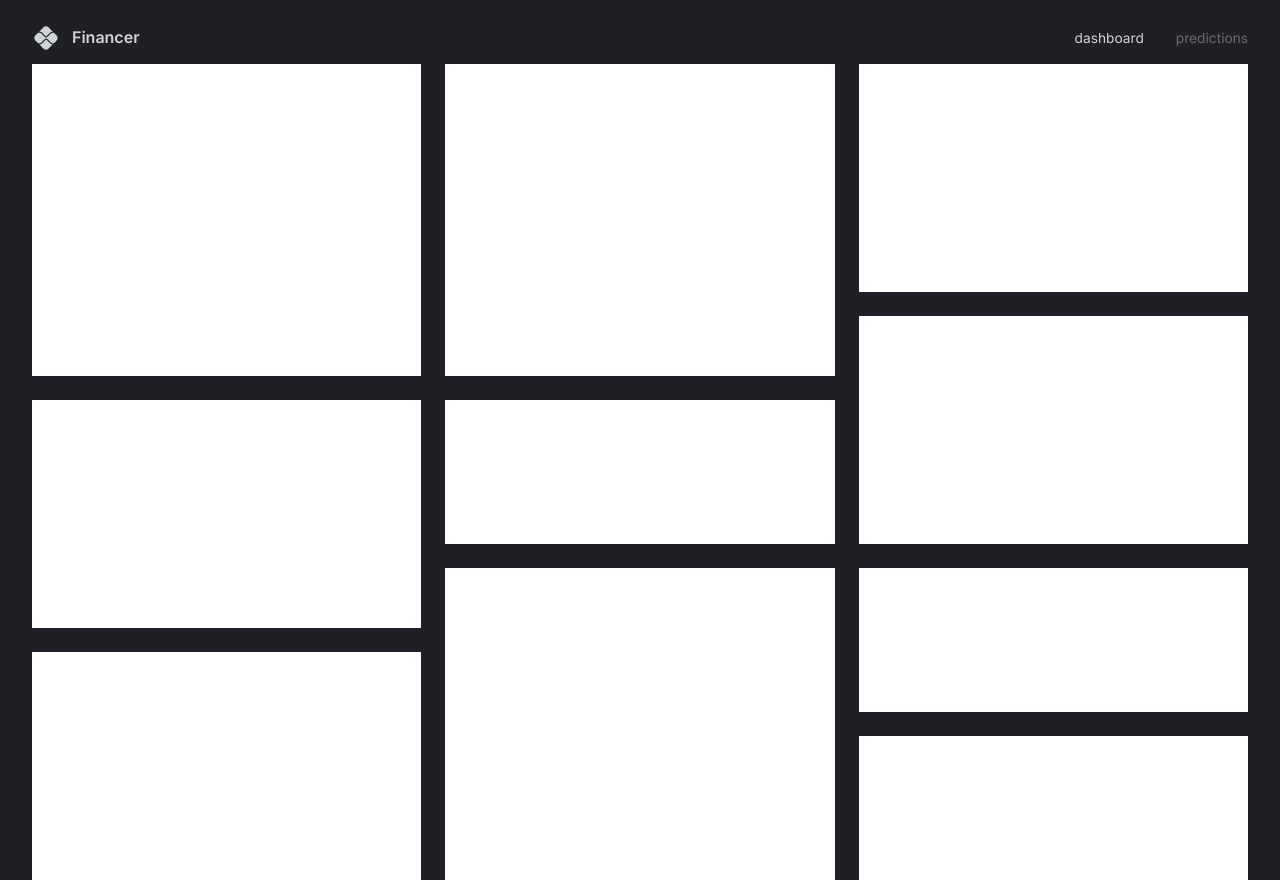
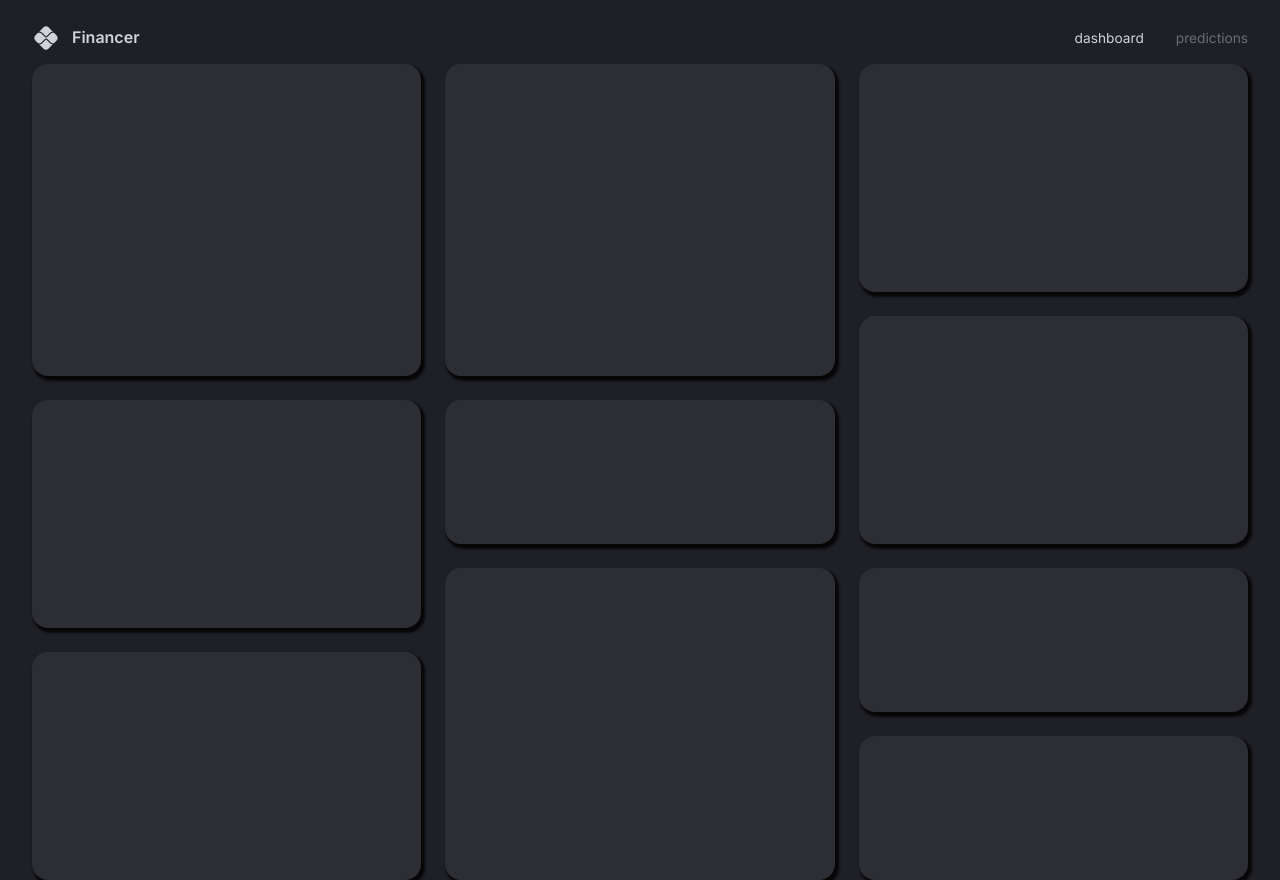
Before and after one commit to youngrokkim2017/finance_dashboard, a React (Vite) app in the folder client/: page / in a window 1280 px wide. Built offline with nearby package versions, Linux system fonts and the light colour scheme.

Commit message:
Add dashboard box components

```diff
--- /dev/null
+++ b/client/src/components/DashboardBox.tsx
@@ -0,0 +1,10 @@
+import { Box } from "@mui/material";
+import { styled } from "@mui/system";
+
+const DashboardBox = styled(Box)(({ theme }) => ({
+  backgroundColor: theme.palette.background.light,
+  borderRadius: "1rem",
+  boxShadow: "0.15rem 0.2rem 0.15rem 0.1rem rgba(0, 0, 0, .8)",
+}));
+
+export default DashboardBox;
--- /dev/null
+++ b/client/src/scenes/dashboard/Row1.tsx
@@ -0,0 +1,17 @@
+import React from 'react'
+
+import DashboardBox from '@/components/DashboardBox'
+
+type Props = object
+
+const Row1 = (props: Props) => {
+  return (
+    <>
+      <DashboardBox gridArea="a"></DashboardBox>
+      <DashboardBox gridArea="b"></DashboardBox>
+      <DashboardBox gridArea="c"></DashboardBox>
+    </>
+  )
+}
+
+export default Row1
--- /dev/null
+++ b/client/src/scenes/dashboard/Row2.tsx
@@ -0,0 +1,17 @@
+import React from 'react'
+
+import DashboardBox from '@/components/DashboardBox'
+
+type Props = object
+
+const Row2 = (props: Props) => {
+  return (
+    <>
+      <DashboardBox gridArea="d"></DashboardBox>
+      <DashboardBox gridArea="e"></DashboardBox>
+      <DashboardBox gridArea="f"></DashboardBox>
+    </>
+  )
+}
+
+export default Row2
--- /dev/null
+++ b/client/src/scenes/dashboard/Row3.tsx
@@ -0,0 +1,18 @@
+import React from 'react'
+
+import DashboardBox from '@/components/DashboardBox'
+
+type Props = object
+
+const Row3 = (props: Props) => {
+  return (
+    <>
+      <DashboardBox gridArea="g"></DashboardBox>
+      <DashboardBox gridArea="h"></DashboardBox>
+      <DashboardBox gridArea="i"></DashboardBox>
+      <DashboardBox gridArea="j"></DashboardBox>
+    </>
+  )
+}
+
+export default Row3
--- a/client/src/scenes/dashboard/index.tsx
+++ b/client/src/scenes/dashboard/index.tsx
@@ -1,7 +1,9 @@
 import React from 'react'
-import { Box, useMediaQuery, useTheme } from '@mui/material'
+import { Box, useMediaQuery } from '@mui/material'
 
-type Props = object
+import Row1 from './Row1'
+import Row2 from './Row2'
+import Row3 from './Row3'
 
 const gridTemplateLargeScreens = `
     "a b c"
@@ -49,8 +51,7 @@
     "j"
 `
 
-const Dashboard = (props: Props) => {
-  const { palette } = useTheme()
+const Dashboard = () => {
   const isAboveMediumScreens = useMediaQuery("(min-width: 1200px)")
 
   return (
@@ -71,16 +72,9 @@
         }
       }
     >
-      <Box bgcolor="#fff" gridArea="a"></Box>
-      <Box bgcolor="#fff" gridArea="b"></Box>
-      <Box bgcolor="#fff" gridArea="c"></Box>
-      <Box bgcolor="#fff" gridArea="d"></Box>
-      <Box bgcolor="#fff" gridArea="e"></Box>
-      <Box bgcolor="#fff" gridArea="f"></Box>
-      <Box bgcolor="#fff" gridArea="g"></Box>
-      <Box bgcolor="#fff" gridArea="h"></Box>
-      <Box bgcolor="#fff" gridArea="i"></Box>
-      <Box bgcolor="#fff" gridArea="j"></Box>
+      <Row1 />
+      <Row2 />
+      <Row3 />
     </Box>
   )
 }
```
